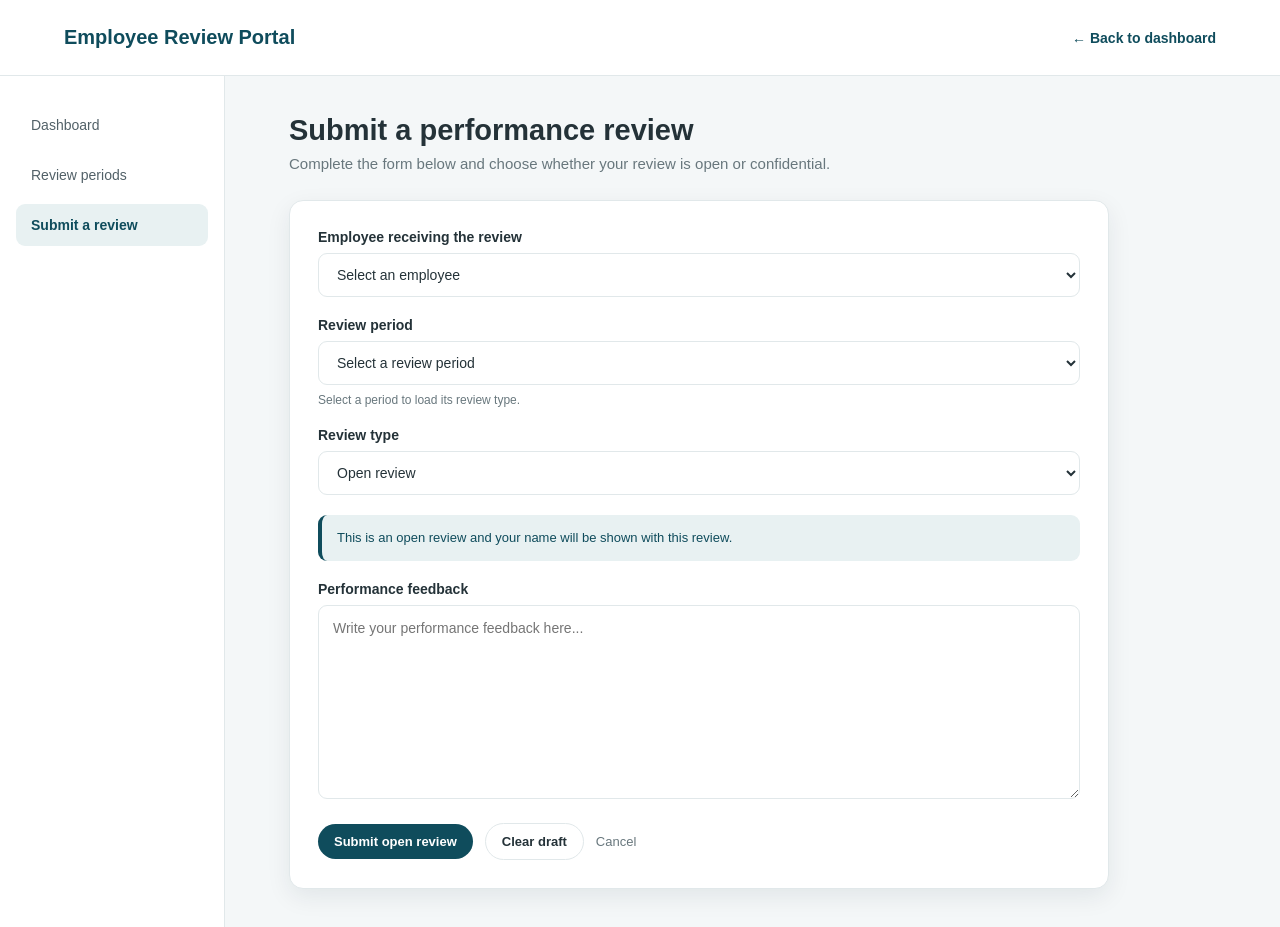
After one commit to krispepper/530_2026_09_emp, a Flask app: template templates/submit_review.html in a window 1280 px wide. The commit adds this page. Run offline with Flask 3, Linux system fonts and the light colour scheme; the template is opened without the code that fills it, so the values that code supplies are empty.

Commit message:
Added Submit Reviews HTML, CSS, and JavaScript

```diff
--- a/static/dashboard.js
+++ b/static/dashboard.js
@@ -1,6 +1,6 @@
-//Purpose: This file contains the JavaScript code for the dashboard page, handling dropdown menus,
-//         search functionality, and navigation to the review submission page.
-//Author: Cynthia Luizia
+/* Purpose: This file contains the JavaScript code for the dashboard page, handling dropdown menus,
+            search functionality, and navigation to the review submission page.
+   Author: Cynthia Luizia */
 
 // Profile and Feedback dropdown elements
 const profileButton = document.getElementById('profileButton');
--- /dev/null
+++ b/static/submit_reviews.css
@@ -0,0 +1,151 @@
+/* Purpose: Styles for the submit reviews page.
+   Author: Cynthia Luizia. */
+
+@import url("dashboard.css");
+
+.review-form-card {
+    max-width: 820px;
+    padding: 28px;
+    background: var(--white);
+    border: 1px solid var(--border);
+    border-radius: 14px;
+    box-shadow: var(--shadow);
+}
+
+#reviewForm {
+    display: flex;
+    flex-direction: column;
+    gap: 20px;
+}
+
+.form-field {
+    display: flex;
+    flex-direction: column;
+    gap: 8px;
+}
+
+.form-field label {
+    color: var(--text);
+    font-size: 14px;
+    font-weight: 700;
+}
+
+.form-field input,
+.form-field select,
+.form-field textarea {
+    width: 100%;
+    padding: 12px 14px;
+    border: 1px solid var(--border);
+    border-radius: 9px;
+    background: var(--white);
+    color: var(--text);
+    font: inherit;
+    font-size: 14px;
+}
+
+.form-field textarea {
+    min-height: 180px;
+    resize: vertical;
+    line-height: 1.5;
+}
+
+.form-field input:focus,
+.form-field select:focus,
+.form-field textarea:focus {
+    outline: none;
+    border-color: var(--teal);
+    box-shadow: 0 0 0 3px var(--teal-light);
+}
+
+.form-field small {
+    color: var(--muted);
+    font-size: 12px;
+}
+
+.privacy-note,
+.notice {
+    padding: 13px 15px;
+    border-radius: 9px;
+    font-size: 13px;
+    line-height: 1.5;
+}
+
+.privacy-note {
+    background: var(--teal-light);
+    color: var(--teal);
+    border-left: 4px solid var(--teal);
+}
+
+.notice {
+    margin-bottom: 18px;
+    background: #edf6ef;
+    color: #24633a;
+    border: 1px solid #cfe5d4;
+}
+
+.notice.error {
+    background: #fff0ef;
+    color: #a12d26;
+    border-color: #f0cfcc;
+}
+
+.notice.warning {
+    background: #fff8e8;
+    color: #785715;
+    border-color: #ead9ad;
+}
+
+.form-buttons {
+    display: flex;
+    align-items: center;
+    flex-wrap: wrap;
+    gap: 12px;
+    margin-top: 4px;
+}
+
+.form-buttons .review-action {
+    margin-top: 0;
+}
+
+.secondary-button {
+    padding: 10px 16px;
+    border: 1px solid var(--border);
+    border-radius: 22px;
+    background: var(--white);
+    color: var(--text);
+    font-size: 13px;
+    font-weight: 700;
+    cursor: pointer;
+}
+
+.secondary-button:hover {
+    background: var(--teal-light);
+    color: var(--teal);
+}
+
+.cancel-link {
+    color: var(--muted);
+    font-size: 13px;
+    text-decoration: none;
+}
+
+.cancel-link:hover {
+    color: var(--teal);
+    text-decoration: underline;
+}
+
+@media (max-width: 760px) {
+    .review-form-card {
+        padding: 20px;
+    }
+
+    .form-buttons {
+        align-items: stretch;
+        flex-direction: column;
+    }
+
+    .form-buttons button,
+    .form-buttons a {
+        text-align: center;
+    }
+}
--- /dev/null
+++ b/static/submit_reviews.js
@@ -0,0 +1,104 @@
+/* Purpose: This JavaScript file handles the submission of performance reviews on the dashboard page.
+          It manages form submission, user feedback and validation.
+   Author: Cynthia Luizia
+*/
+const reviewForm = document.getElementById("reviewForm");
+const reviewType = document.getElementById("reviewType");
+const periodSelect = document.getElementById("periodID");
+const privacyNote = document.getElementById("privacyNote");
+const notice = document.getElementById("notice");
+const statusInput = document.getElementById("status");
+const submitButton = document.getElementById("submitButton");
+const deleteButton = document.getElementById("deleteButton");
+
+//Display a notice message to the user
+function showNotice(message, type = "success") {
+    notice.textContent = message;
+    notice.className = `notice ${type === "success" ? "" : type}`;
+    notice.hidden = false;
+}
+
+// Update the review type and privacy message
+function updateReviewType() {
+    const selectedPeriod = periodSelect.options[periodSelect.selectedIndex];
+
+    if (selectedPeriod && selectedPeriod.dataset.confidential === "true") {
+        reviewType.value = "confidential";
+    }
+
+    const isConfidential = reviewType.value === "confidential";
+
+    privacyNote.textContent = isConfidential
+        ? "This is a confidential review. Your name will be hidden from the employee receiving the feedback."
+        : "This is an open review and your name will be shown with this review.";
+
+    submitButton.textContent = isConfidential
+        ? "Submit confidential review"
+        : "Submit open review";
+}
+
+//Listen for dropdown changes
+reviewType.addEventListener("change", updateReviewType);
+periodSelect.addEventListener("change", updateReviewType);
+
+//Handle the form submission
+reviewForm.addEventListener("submit", async function (event) {
+    event.preventDefault();
+    if (!reviewForm.reportValidity()) {
+        return;
+    }
+
+    const isConfidential = reviewType.value === "confidential";
+
+    if (isConfidential) {
+        showNotice(
+            "Confidential review form is ready, but it has not been saved.",
+            "warning"
+        );
+        return;
+    }
+
+    statusInput.value = "Submitted";
+    submitButton.disabled = true;
+    submitButton.textContent = "Submitting...";
+
+    try {
+        const response = await fetch(reviewForm.action, {
+            method: "POST",
+            body: new FormData(reviewForm)
+        });
+
+        const message = await response.text();
+
+        if (!response.ok) {
+            throw new Error(message || "The review could not be submitted.");
+        }
+
+        showNotice(message || "Review was submitted.");
+        statusInput.value = "Submitted";
+        reviewForm.reset();
+        updateReviewType();
+    } catch (error) {
+        statusInput.value = "In Progress";
+        showNotice(
+            error.message || "Unable to submit the review. Please try again.",
+            "error"
+        );
+    } finally {
+        submitButton.disabled = false;
+        updateReviewType();
+    }
+});
+
+//Handle the clear form button click
+deleteButton.addEventListener("click", function () {
+    const confirmed = window.confirm("Clear the information entered in this form?");
+    if (!confirmed) return;
+
+    reviewForm.reset();
+    statusInput.value = "In Progress";
+    showNotice("Form cleared.");
+    updateReviewType();
+});
+
+updateReviewType();
--- a/templates/dashboard.html
+++ b/templates/dashboard.html
@@ -1,6 +1,6 @@
 <!-- Purpose: This is the dashboard page for employees to view and submit performance reviews. The page also displays employee
-                information and allows users to view their feedback.
-                Author: Cynthia Luizia -->
+              information and allows users to view their feedback.
+     Author: Cynthia Luizia -->
 
 <!DOCTYPE html>
 <html lang="en">
--- /dev/null
+++ b/templates/submit_review.html
@@ -0,0 +1,98 @@
+<!-- Purpose: This HTML template provides a form for submitting performance reviews.
+     It includes fields for selecting the employee, review period, review type, and feedback.
+     Author: Cynthia Luizia -->
+
+<!DOCTYPE html>
+<html lang="en">
+<head>
+    <meta charset="UTF-8">
+    <meta name="viewport" content="width=device-width, initial-scale=1.0">
+    <title>Submit Performance Review</title>
+    <link rel="stylesheet" href="{{ url_for('static', filename='dashboard.css') }}">
+    <link rel="stylesheet" href="{{ url_for('static', filename='submit_reviews.css') }}">
+</head>
+<body>
+    <header class="topbar">
+        <div class="brand">Employee Review Portal</div>
+        <a class="manage-link" href="/dashboard">← Back to dashboard</a>
+    </header>
+
+    <div class="layout">
+        <nav class="sidebar" aria-label="Main navigation">
+            <a href="/dashboard">Dashboard</a>
+            <a href="/periods">Review periods</a>
+            <a class="active" href="/submitReviews">Submit a review</a>
+        </nav>
+
+        <main>
+            <section class="welcome">
+                <div>
+                    <h1>Submit a performance review</h1>
+                    <p class="subtitle">Complete the form below and choose whether your review is open or confidential.</p>
+                </div>
+            </section>
+
+            <section class="review-form-card">
+                <div id="notice" class="notice" role="status" aria-live="polite" hidden></div>
+
+                <form id="reviewForm" method="POST" action="/submitOpen">
+                    <input type="hidden" id="reviewID" name="reviewID" value="">
+                    <input type="hidden" id="status" name="status" value="In Progress">
+
+                    <div class="form-field">
+                        <label for="employeeID">Employee receiving the review</label>
+                        <select id="employeeID" name="employeeID" required>
+                            <option value="">Select an employee</option>
+                            {% for employee in employees %}
+                            <option value="{{ employee.employeeID }}">
+                                {{ employee.firstName }} {{ employee.lastName }}
+                            </option>
+                            {% endfor %}
+                        </select>
+                    </div>
+
+                    <div class="form-field">
+                        <label for="periodID">Review period</label>
+                        <select id="periodID" name="periodID" required>
+                            <option value="">Select a review period</option>
+                            {% for period in periods %}
+                            <option value="{{ period.period_id }}"
+                                    data-confidential="{{ 'true' if period.is_confidential else 'false' }}">
+                                {{ period.period_name }}
+                            </option>
+                            {% endfor %}
+                        </select>
+                        <small>Select a period to load its review type.</small>
+                    </div>
+
+                    <div class="form-field">
+                        <label for="reviewType">Review type</label>
+                        <select id="reviewType" name="reviewType" required>
+                            <option value="open">Open review</option>
+                            <option value="confidential">Confidential review</option>
+                        </select>
+                    </div>
+
+                    <div id="privacyNote" class="privacy-note">
+                        This is an open review and your name will be shown with this review.
+                    </div>
+
+                    <div class="form-field">
+                        <label for="feedback">Performance feedback</label>
+                        <textarea id="feedback" name="feedback" rows="8"
+                                  placeholder="Write your performance feedback here..." required></textarea>
+                    </div>
+
+                    <div class="form-buttons">
+                        <button class="review-action" type="submit" id="submitButton">Submit review</button>
+                        <button class="secondary-button" type="button" id="deleteButton">Clear draft</button>
+                        <a class="cancel-link" href="/dashboard">Cancel</a>
+                    </div>
+                </form>
+            </section>
+        </main>
+    </div>
+
+    <script src="{{ url_for('static', filename='submit_reviews.js') }}" defer></script>
+</body>
+</html>
```
